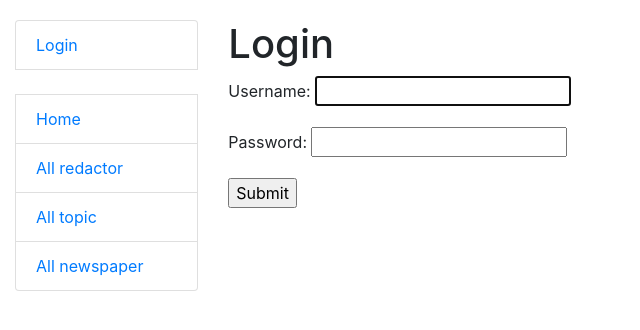
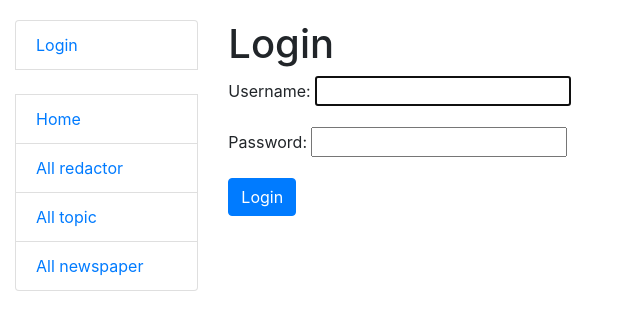
Before and after one commit to SerheiZhus/newspaper-agency, a Django app: page /accounts/login/ in a window 1280 px wide. Shown: the top 330 px of the page, without its empty margins (0-640 px from the left). Run offline with Django 5.2, Linux system fonts and the light colour scheme.

Commit message:
fix button login

```diff
--- a/templates/registration/login.html
+++ b/templates/registration/login.html
@@ -8,7 +8,7 @@
   <form action="{% url "login" %}" method="POST">
     {% csrf_token %}
     {{ form.as_p }}
-  <input type="submit" value="Submit">
+  <input type="submit" value="Login" class="btn btn-primary" />
   <input type="hidden" name="next" value="{{ next }}">
   </form>
 {% endblock %}
```
